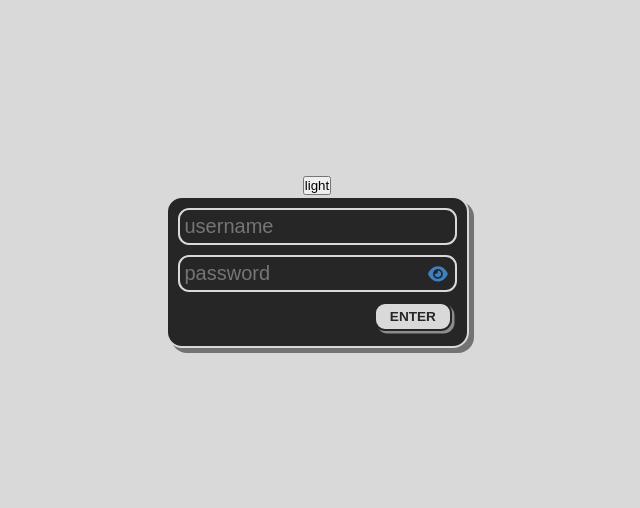
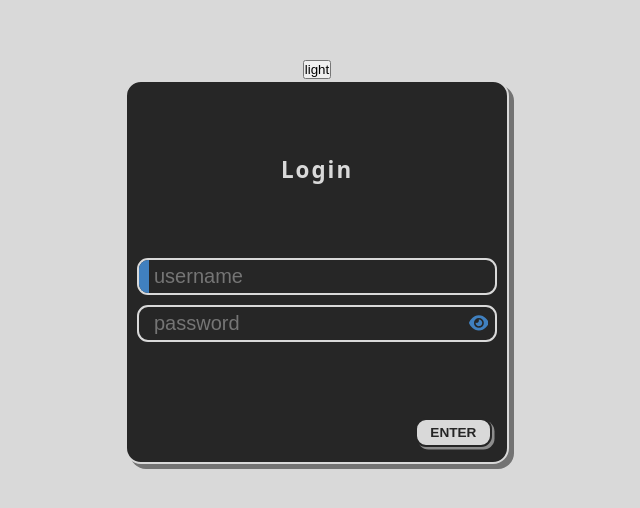
Before and after one commit to CrgioYalux/proyecto_integrador, a React (Vite) app in the folder client/: page /admin/login in a window 1280 px wide. Shown: the part 140-648 px from the top of the page, without its empty margins (323-963 px from the left). Built offline with nearby package versions, Linux system fonts and the light colour scheme.

Commit message:
feat: css for displaying input mode admin login

```diff
--- a/client/src/pages/Admin/Login/Login.css
+++ b/client/src/pages/Admin/Login/Login.css
@@ -1,6 +1,7 @@
 .Login {
-    height: max-content;
-    max-width: 50vw;
+    width: 30vw;
+    min-width: 300px;
+    aspect-ratio: 1;
 
     background-color: transparent;
     font-size: 1em;
@@ -31,6 +32,17 @@
     border-radius: var(--brand-border-radius);
 }
 
+.Login > form > strong {
+    margin: auto;
+
+    font-size: 1.4em;
+    line-height: 1;
+    letter-spacing: 2px;
+    font-weight: 700;
+
+    color: var(--primary-color-l-high);
+}
+
 .Login > form > label {
     width: 100%;
     position: relative;
@@ -40,11 +52,12 @@
     align-items: center;
 
     color: inherit;
-
     font-size: 1em;
 
     border: 2px solid currentColor;
     border-radius: calc(var(--brand-border-radius) - var(--Login-form-spacing));
+
+    overflow: hidden;
 }
 
 .Login > form > label > input {
@@ -56,8 +69,13 @@
     padding: .25em;
 
     border: 0;
-    border-radius: calc(var(--brand-border-radius) - var(--Login-form-spacing));
+    border-left: 10px solid transparent;
+    border-radius: 0;
     outline: 0;
+}
+
+.Login > form > label > input:focus {
+    border-color: var(--brand-color-l-base);
 }
 
 .Login > form > label:nth-child(2) > input {
@@ -85,7 +103,6 @@
 
     cursor: pointer;
 }
-
 .Login > form > label > button > * {
     height: 60%;
     aspect-ratio: 1;
--- a/client/src/pages/Admin/Login/index.tsx
+++ b/client/src/pages/Admin/Login/index.tsx
@@ -19,6 +19,7 @@ const Login: React.FC<LoginProps> = ({ }) => {
     return (
         <div className='Login'>
             <form onSubmit={handleSubmit}>
+                <strong>Login</strong>
                 <label htmlFor='username'>
                     <input
                     type='text'
```
